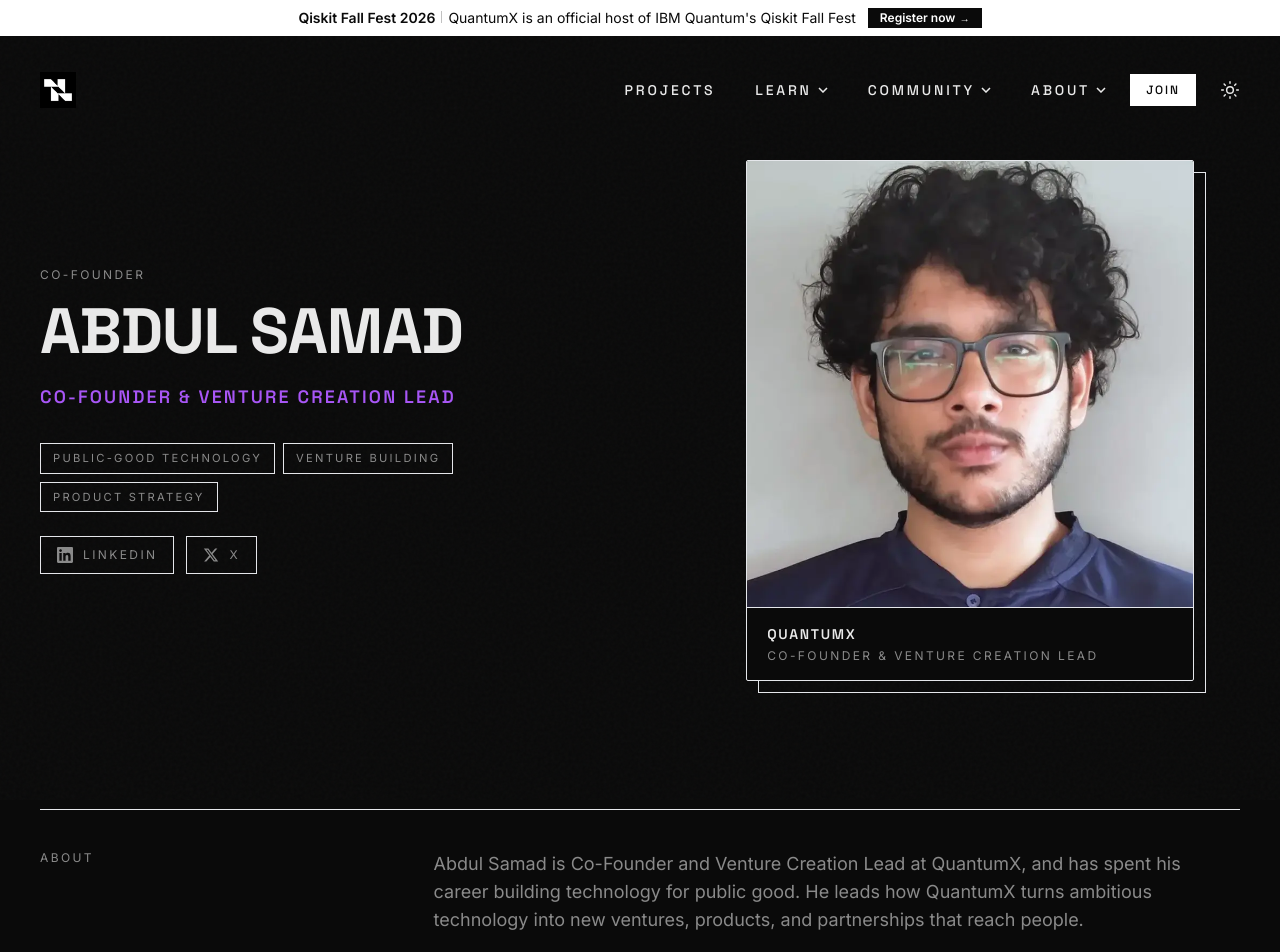
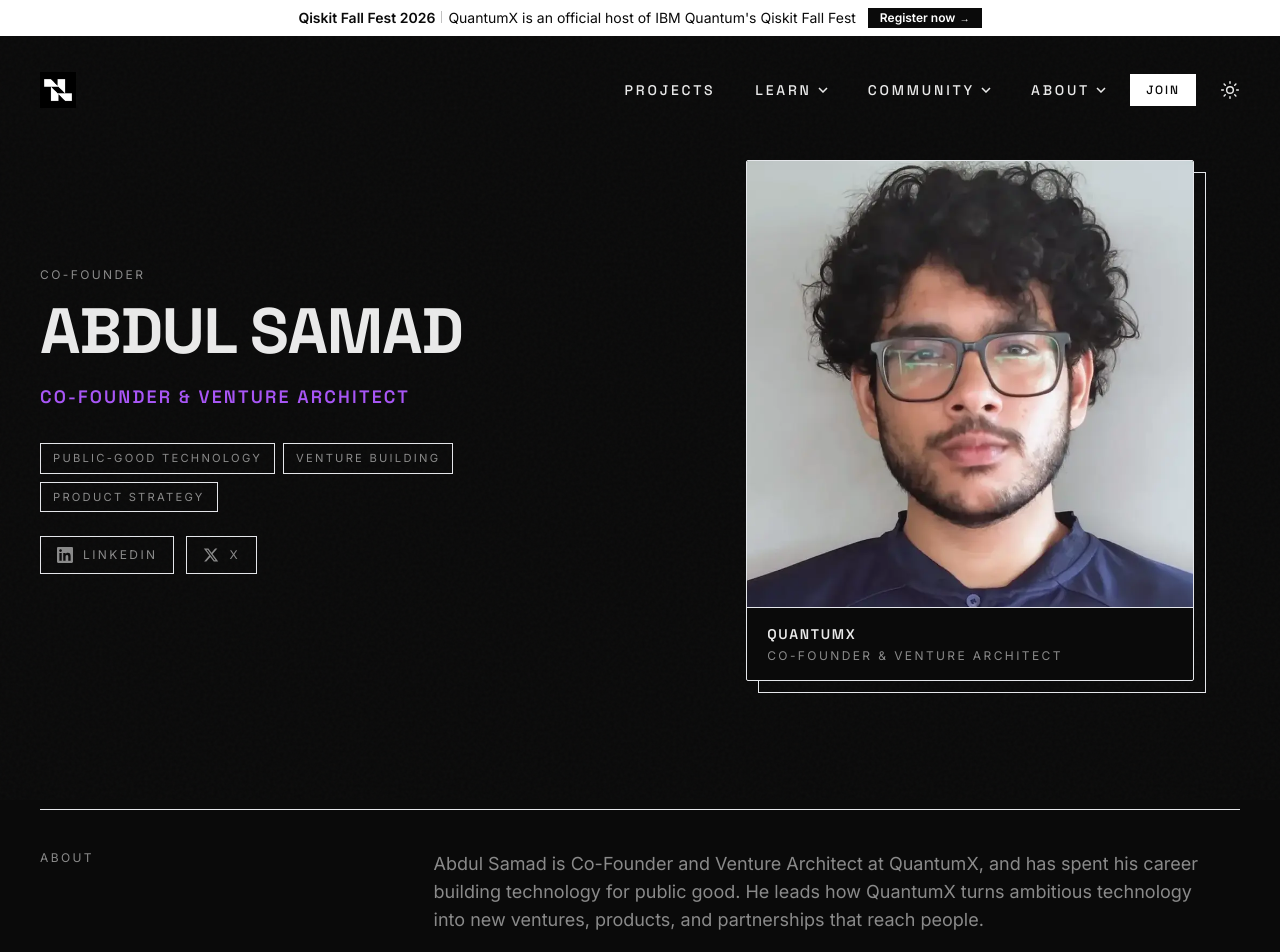
Before and after one commit to appetite-studio-team/quantumx.foundation, a Next.js app: page /founder/samad in a window 1280 px wide. Shown: the top 952 px of the page. Built offline with nearby package versions, Linux system fonts and the light colour scheme.

Commit message:
✏️ content(founders): retitle Samad as Co-Founder & Venture Architect
Replaces Venture Creation Lead across his role, photo alt text, bio, meta description, and his speakers page entry.

```diff
--- a/content/founders.ts
+++ b/content/founders.ts
@@ -79,20 +79,20 @@
   slug: 'samad',
   name: 'Abdul Samad',
   eyebrow: 'Co-Founder',
-  role: 'Co-Founder & Venture Creation Lead',
+  role: 'Co-Founder & Venture Architect',
   linkedin: 'https://www.linkedin.com/in/4samad/',
   x: 'https://x.com/_4samad',
   photo: '/images/founder/samad.webp',
-  photoAlt: 'Abdul Samad, Co-Founder and Venture Creation Lead at QuantumX',
+  photoAlt: 'Abdul Samad, Co-Founder and Venture Architect at QuantumX',
   bio: [
-    'Abdul Samad is Co-Founder and Venture Creation Lead at QuantumX, and has spent his career building technology for public good. He leads how QuantumX turns ambitious technology into new ventures, products, and partnerships that reach people.',
+    'Abdul Samad is Co-Founder and Venture Architect at QuantumX, and has spent his career building technology for public good. He leads how QuantumX turns ambitious technology into new ventures, products, and partnerships that reach people.',
     'For years he has worked with governments, public-good organizations, and mission-driven teams to put AI, blockchain, and modern software to work for people, communities, and the planet.',
     'He has founded Givvest, co-founded Ente Ward, and is building AIM States, each an attempt to use technology to change how communities organize, give, and govern.',
     'He describes himself as a social activist and a tech optimist, and that pairing drives his work at QuantumX: frontier technology is only worth building if it ends up serving the public.',
   ],
   focusAreas: ['Public-Good Technology', 'Venture Building', 'Product Strategy'],
   metaDescription:
-    'Abdul Samad is Co-Founder and Venture Creation Lead at QuantumX, building technology for public good across AI, blockchain, and digital infrastructure.',
+    'Abdul Samad is Co-Founder and Venture Architect at QuantumX, building technology for public good across AI, blockchain, and digital infrastructure.',
   contactBlurb:
     'Partnerships, public-sector collaborations, and conversations about building technology for public good are all welcome. Write in and it lands on the right desk.',
 };
--- a/content/speakers.json
+++ b/content/speakers.json
@@ -35,7 +35,7 @@
     },
     {
       "name": "Abdul Samad",
-      "title": "Co-Founder & Venture Creation Lead, QuantumX Foundation",
+      "title": "Co-Founder & Venture Architect, QuantumX Foundation",
       "photo": "/images/speakers/abdul-samad.webp"
     },
     {
```
